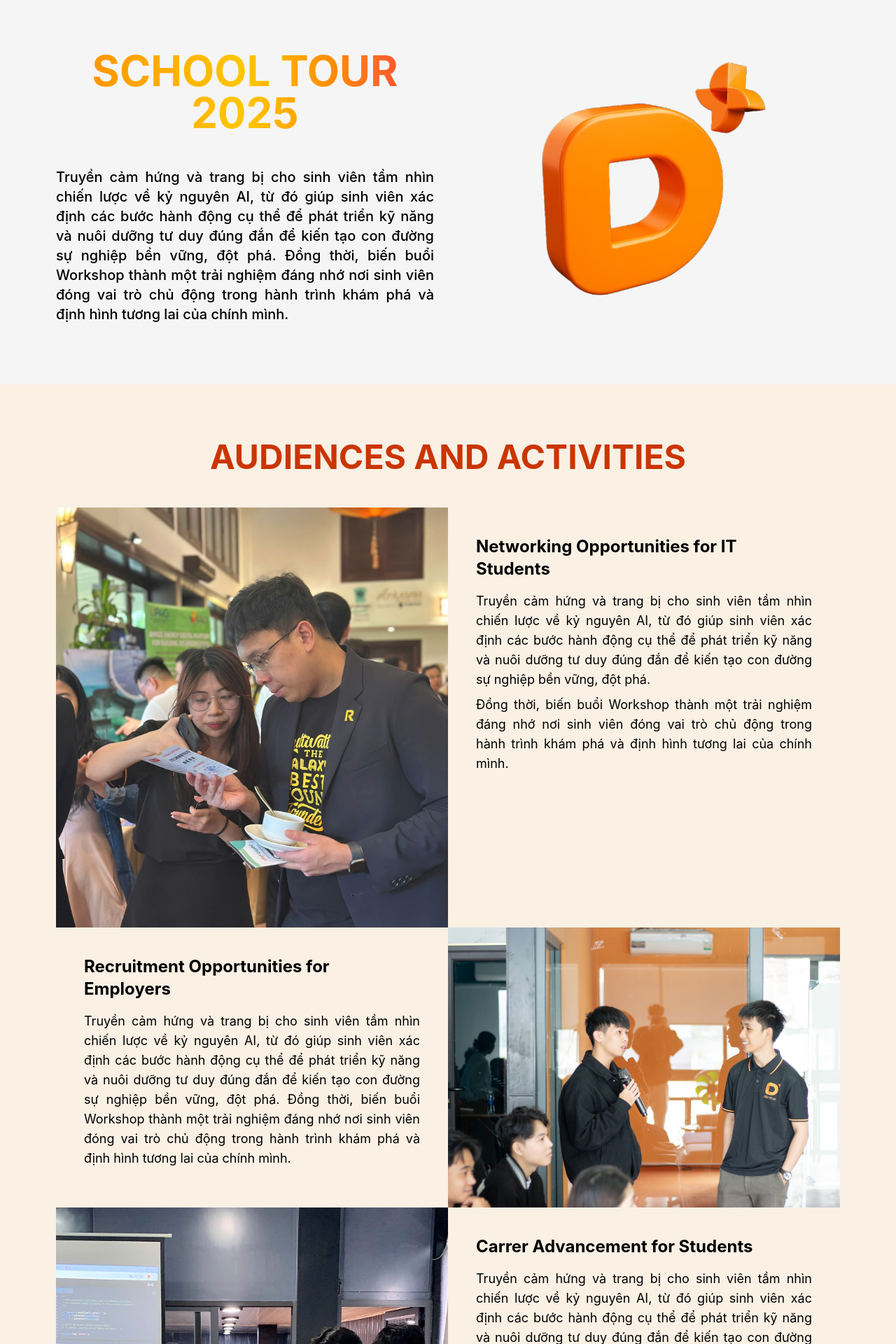
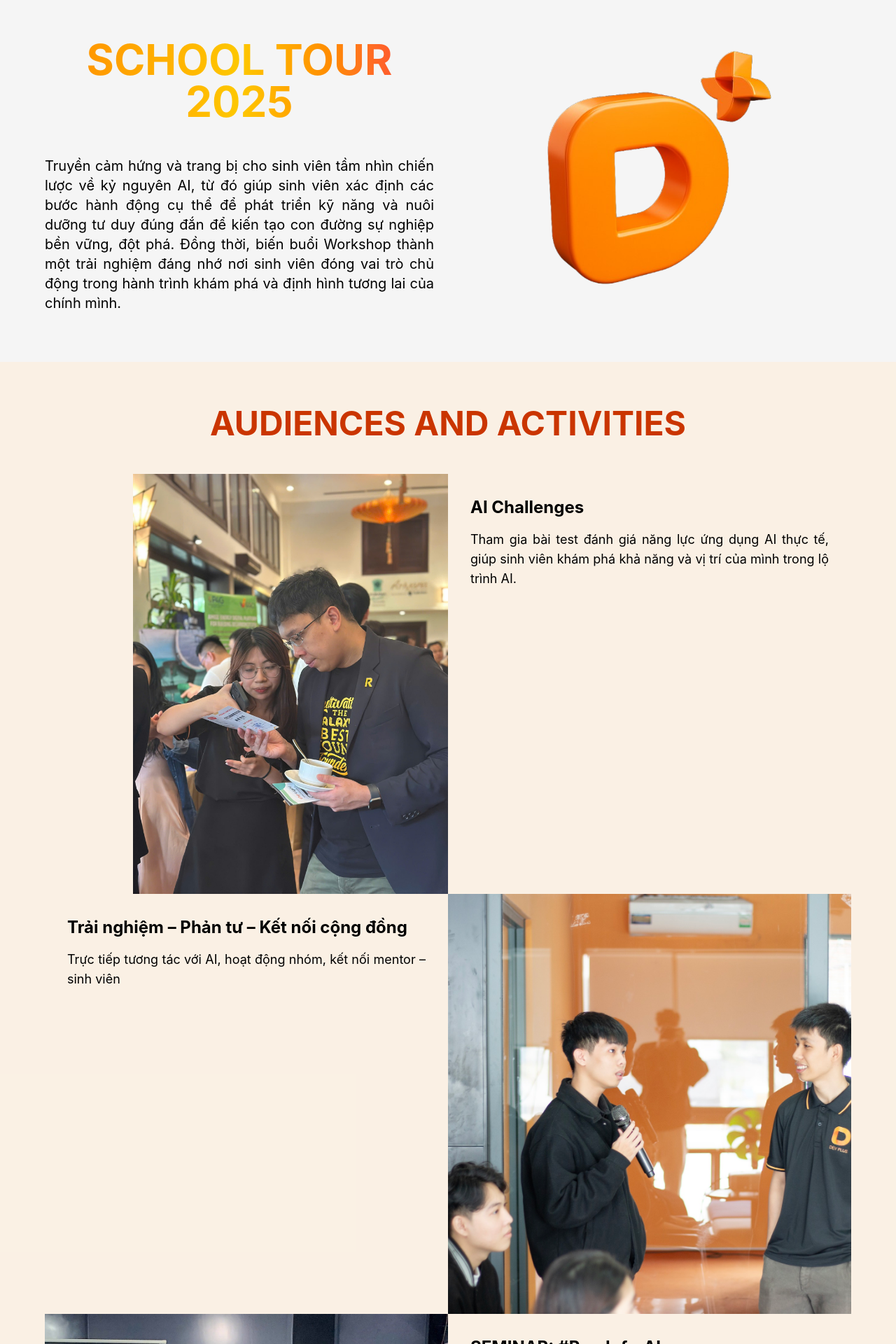
Before and after one commit to thienbuidev/SchoolTour-LandingPage, a React (Vite) app: page / in a window 1280 px wide. Shown: the part 880-2800 px from the top of the page at 70% size. Built offline with nearby package versions, Linux system fonts and the light colour scheme.

Commit message:
feat: update ui

```diff
--- a/src/pages/HomePage/Achievement.tsx
+++ b/src/pages/HomePage/Achievement.tsx
@@ -104,7 +104,7 @@ const AchievementSection: React.FC = () => {
           </div>
         </Col>
         <Col xs={24} md={12}>
-          <div className="md:text-5xl text-3xl font-bold text-center mb-12 uppercase">
+          <div className="md:text-4xl lg:text-5xl text-3xl font-bold text-center mb-12 uppercase">
             Thành tựu nổi bật
           </div>
 
--- a/src/pages/HomePage/Activities.tsx
+++ b/src/pages/HomePage/Activities.tsx
@@ -8,61 +8,64 @@ import Dev10 from "../../assets/hinh10.jpg";
 const activities = [
   {
     image: Dev7,
-    title: "Networking Opportunities for IT Students",
+    title: "AI Challenges",
     description: [
-      "Truyền cảm hứng và trang bị cho sinh viên tầm nhìn chiến lược về kỷ nguyên AI, từ đó giúp sinh viên xác định các bước hành động cụ thể để phát triển kỹ năng và nuôi dưỡng tư duy đúng đắn để kiến tạo con đường sự nghiệp bền vững, đột phá. ",
-      "Đồng thời, biến buổi Workshop thành một trải nghiệm đáng nhớ nơi sinh viên đóng vai trò chủ động trong hành trình khám phá và định hình tương lai của chính mình.",
+      "Tham gia bài test đánh giá năng lực ứng dụng AI thực tế, giúp sinh viên khám phá khả năng và vị trí của mình trong lộ trình AI.",
+      // "Đồng thời, biến buổi Workshop thành một trải nghiệm đáng nhớ nơi sinh viên đóng vai trò chủ động trong hành trình khám phá và định hình tương lai của chính mình.",
     ],
   },
   {
     image: Dev8,
-    title: "Recruitment Opportunities for Employers",
+    title: "Trải nghiệm – Phản tư – Kết nối cộng đồng",
     description: [
-      "Truyền cảm hứng và trang bị cho sinh viên tầm nhìn chiến lược về kỷ nguyên AI, từ đó giúp sinh viên xác định các bước hành động cụ thể để phát triển kỹ năng và nuôi dưỡng tư duy đúng đắn để kiến tạo con đường sự nghiệp bền vững, đột phá. ",
-      "Đồng thời, biến buổi Workshop thành một trải nghiệm đáng nhớ nơi sinh viên đóng vai trò chủ động trong hành trình khám phá và định hình tương lai của chính mình.",
+      "Trực tiếp tương tác với AI, hoạt động nhóm, kết nối mentor – sinh viên",
+      // "Đồng thời, biến buổi Workshop thành một trải nghiệm đáng nhớ nơi sinh viên đóng vai trò chủ động trong hành trình khám phá và định hình tương lai của chính mình.",
     ],
   },
   {
     image: Dev9,
-    title: "Carrer Advancement for Students",
+    title: "SEMINAR: #ReadyforAI",
     description: [
-      "Truyền cảm hứng và trang bị cho sinh viên tầm nhìn chiến lược về kỷ nguyên AI, từ đó giúp sinh viên xác định các bước hành động cụ thể để phát triển kỹ năng và nuôi dưỡng tư duy đúng đắn để kiến tạo con đường sự nghiệp bền vững, đột phá. ",
-      "Đồng thời, biến buổi Workshop thành một trải nghiệm đáng nhớ nơi sinh viên đóng vai trò chủ động trong hành trình khám phá và định hình tương lai của chính mình.",
+      "Truyền cảm hứng và nâng cao nhận thức về ứng dụng AI trong ngành CNTT.",
+      // "Đồng thời, biến buổi Workshop thành một trải nghiệm đáng nhớ nơi sinh viên đóng vai trò chủ động trong hành trình khám phá và định hình tương lai của chính mình.",
     ],
   },
   {
     image: Dev10,
-    title: "Career Advancement for Employers",
+    title: "Trải Nghiệm Gian Hàng Doanh Nghiệp",
     description: [
-      "Truyền cảm hứng và trang bị cho sinh viên tầm nhìn chiến lược về kỷ nguyên AI, từ đó giúp sinh viên xác định các bước hành động cụ thể để phát triển kỹ năng và nuôi dưỡng tư duy đúng đắn để kiến tạo con đường sự nghiệp bền vững, đột phá. ",
-      "Đồng thời, biến buổi Workshop thành một trải nghiệm đáng nhớ nơi sinh viên đóng vai trò chủ động trong hành trình khám phá và định hình tương lai của chính mình.",
+      "Khu vực trưng bày, trải nghiệm sản phẩm và công nghệ từ các doanh nghiệp đồng hành.",
+      // "Đồng thời, biến buổi Workshop thành một trải nghiệm đáng nhớ nơi sinh viên đóng vai trò chủ động trong hành trình khám phá và định hình tương lai của chính mình.",
     ],
   },
 ];
 
 const Activities = () => {
   return (
-    <div className="bg-orange-100/50 md:p-20 py-6">
-      <div className="md:text-5xl text-2xl font-bold text-center md:mb-12 mb-6 uppercase text-orange-700">
+    <div className="bg-orange-100/50 md:p-10 lg:p-16 py-6">
+      <div className="md:text-4xl lg:text-5xl text-2xl font-bold text-center md:mb-12 mb-6 uppercase text-orange-700">
         AUDIENCES AND ACTIVITIES
       </div>
       <div className="flex flex-col max-w-[1200px] mx-auto">
         {activities.map((activity, idx) => (
           <div
-            className={`grid md:grid-cols-2 grid-cols-1 ${
-              idx % 2 === 1 ? "flex-row-reverse" : ""
-            }`}
             key={activity.title}
+            className={`
+              block
+              md:flex
+              ${idx % 2 === 1 ? "md:flex-row-reverse" : "md:flex-row"}
+              w-full
+            `}
           >
-            {idx % 2 === 0 ? (
-              <>
+            <div className="w-full md:w-1/2 flex md:justify-end justify-center">
               <Image
                 src={activity.image}
                 alt={activity.title}
                 preview={false}
-                  className="object-cover md:!h-[600px] !h-[400px]"
+                className="object-cover md:!h-[600px] !w-[100%] max-h-[600px]"
               />
-                <div className="flex flex-col gap-4 md:p-10 p-6">
+            </div>
+            <div className="flex flex-col gap-4 md:p-8 p-4 w-full md:w-1/2 justify-start">
               <div className="md:text-2xl text-lg font-bold">
                 {activity.title}
               </div>
@@ -74,25 +77,6 @@ const Activities = () => {
                   : activity.description}
               </div>
             </div>
-              </>
-            ) : (
-              <>
-                <div className="flex flex-col gap-4 md:p-10 p-6">
-                  <div className="md:text-2xl text-lg font-bold">
-                    {activity.title}
-                  </div>
-                  <div className="md:text-lg text-sm text-justify">
-                    {activity.description}
-                  </div>
-                </div>
-                <Image
-                  src={activity.image}
-                  alt={activity.title}
-                  preview={false}
-                  className="object-cover md:h-[700px] !h-[400px]"
-                />
-              </>
-            )}
           </div>
         ))}
       </div>
--- a/src/pages/HomePage/Discussion.tsx
+++ b/src/pages/HomePage/Discussion.tsx
@@ -5,7 +5,7 @@ const Discussion = () => {
   return (
     <div className="bg-orange-700/90 md:p-20 p-4">
       <div className="flex flex-col md:gap-2 gap-4 max-w-[1200px] mx-auto">
-        <div className="md:text-5xl text-3xl font-bold text-center mb-12 uppercase text-white">
+        <div className="md:text-4xl lg:text-5xl text-3xl font-bold text-center md:mb-12 mb-2 uppercase text-white">
           PANEL DISCUSSION
         </div>
         <div className="flex items-center w-full bg-indigo-600 rounded-lg">
@@ -17,7 +17,7 @@ const Discussion = () => {
         </div>
         <Card>
           <div className="flex flex-col gap-4">
-            <div className="md:text-2xl text-lg font-bold text-center">
+            <div className="md:text-2xl text-xl font-bold text-center">
               Tham gia bài kiểm tra đánh giá năng lực sử dụng AI
             </div>
             <div className="flex md:flex-row flex-col gap-4 justify-center">
@@ -57,7 +57,7 @@ const Discussion = () => {
         </div>
         <Card>
           <div className="flex flex-col gap-4">
-            <div className="md:text-2xl text-lg font-bold text-center">
+            <div className="md:text-2xl text-xl font-bold text-center">
               AI: Bước Nhảy Vọt Cho Phát Triển Phần Mềm
             </div>
             <div className="flex flex-row gap-4 md:justify-center justify-start">
--- a/src/pages/HomePage/FooterDevplus.tsx
+++ b/src/pages/HomePage/FooterDevplus.tsx
@@ -7,7 +7,7 @@ import { FaEnvelope, FaGlobe, FaPhone } from "react-icons/fa";
 
 const FooterDevplus = () => {
   return (
-    <Footer className="bg-orange-700 flex items-center justify-between max-w-screen-2xl mx-auto md:gap-2 gap-4 !p-4">
+    <Footer className="bg-orange-700 flex items-center justify-center max-w-screen-2xl md:!gap-20 lg:!gap-10 gap-12 !p-4">
       <div className="md:p-4 p-0">
         <Image
           src={Logo}
--- a/src/pages/HomePage/HeaderDevplus.tsx
+++ b/src/pages/HomePage/HeaderDevplus.tsx
@@ -15,7 +15,7 @@ const navs = [
 
 const HeaderDevplus = ({ activeSection }: { activeSection: string }) => {
   return (
-    <Header className="hidden sticky top-0 left-0 right-0 z-99999 md:!flex md:!flex-row justify-center items-center gap-4 text-lg !text-orange-800 font-medium !bg-orange-100/50 !backdrop-blur-2xl">
+    <Header className="hidden sticky top-0 left-0 right-0 z-99999 md:flex flex-row items-center gap-4 md:text-md !text-orange-800 font-medium !bg-orange-100/50 !backdrop-blur-2xl md:overflow-x-auto whitespace-nowrap lg:justify-center justify-start px-2">
       {navs.map((nav) => (
         <div
           key={nav.id}
--- a/src/pages/HomePage/Network.tsx
+++ b/src/pages/HomePage/Network.tsx
@@ -151,7 +151,7 @@ const Network = () => {
         <div className="absolute bottom-1/4 left-1/6 w-24 h-24 bg-orange-100/30 rounded-full blur-lg backdrop-blur-sm animate-pulse delay-1000 transition-all duration-2000"></div>
       </div>
       <div className="md:p-20 p-4 relative">
-        <div className="flex flex-col md:gap-10 gap-4 max-w-[1200px] mx-auto">
+        <div className="flex flex-col sm:gap-8 md:gap-10 gap-4 max-w-[1200px] mx-auto">
           <div className="md:text-5xl text-3xl font-bold text-center uppercase text-orange-700 animate-fade-in-up transition-all duration-1000 hover:scale-105 hover:text-orange-800">
             NETWORKING
           </div>
@@ -194,9 +194,9 @@ const Network = () => {
           </div>
           <div className="flex flex-col gap-4 animate-fade-in-up delay-800 transition-all duration-1000">
             <div className="text-2xl font-bold text-center uppercase text-orange-700 transition-all duration-300 hover:scale-105 hover:text-orange-800">
-              Partners
+              Mạng lưới đối tác
             </div>
-            <div className="grid md:grid-cols-4 grid-cols-2 md:gap-4 gap-2">
+            <div className="grid md:grid-cols-3 lg:grid-cols-4 grid-cols-2 md:gap-4 gap-2">
               {partners.map((org, index) => (
                 <div
                   key={org.name}
--- a/src/pages/HomePage/Ready4AIPrograms.tsx
+++ b/src/pages/HomePage/Ready4AIPrograms.tsx
@@ -56,14 +56,14 @@ const Ready4AIPrograms = () => {
           </div>
         </div>
       </div> */}
-      <div className="flex md:flex-row flex-col items-center justify-center md:gap-30 gap-4">
+      <div className="flex md:flex-row flex-col-reverse items-center justify-center md:gap-30 gap-4 ">
         <Image
           src={PymaridIC}
           alt="Ready4AI"
           preview={false}
           className="p-4 md:p-0"
         />
-        <div className="flex flex-row md:flex-col relative text-4xl md:text-7xl mt-0 md:mt-4 py-2 pl-4 before:content-[''] before:absolute before:left-0 before:top-0 before:bottom-0 before:w-1 before:bg-gradient-to-b before:from-yellow-400 before:to-red-500">
+        <div className="flex gap-2 flex-row md:flex-col relative text-3xl md:text-5xl lg:text-6xl md:px-6 mt-0 md:mt-4 py-2 pl-4 before:content-[''] before:absolute before:left-0 before:top-0 before:bottom-0 before:w-1 before:bg-gradient-to-b before:from-yellow-400 before:to-red-500">
           <h1 className="font-semibold">DevPlus</h1>
           <h1 className="text-orange-500 font-semibold">Philosophy</h1>
         </div>
--- a/src/pages/HomePage/SchoolTour.tsx
+++ b/src/pages/HomePage/SchoolTour.tsx
@@ -20,12 +20,12 @@ const SchoolTour = () => {
   }, []);
 
   return (
-    <div className="grid md:grid-cols-2 grid-cols-1 md:gap-10 gap-4 max-w-[1400px] mx-auto md:p-20 p-6">
+    <div className="grid md:grid-cols-2 grid-cols-1 md:gap-10 gap-4 max-w-[1400px] mx-auto md:p-8 lg:p-16 p-6">
       <div className="flex flex-col justify-center items-center">
-        <div className="md:text-6xl text-4xl font-bold text-center md:mb-12 mb-6 uppercase bg-gradient-to-r from-orange-400 via-yellow-400 to-red-500 bg-clip-text text-transparent">
+        <div className="md:text-5xl lg:text-6xl text-3xl font-bold text-center md:mb-12 mb-6 uppercase bg-gradient-to-r from-orange-400 via-yellow-400 to-red-500 bg-clip-text text-transparent">
           SCHOOL TOUR 2025
         </div>
-        <p className="md:text-xl text-sm text-justify font-medium">
+        <p className="md:text-xl text-sm text-justify font-base sm:max-w-xl">
           Truyền cảm hứng và trang bị cho sinh viên tầm nhìn chiến lược về kỷ
           nguyên AI, từ đó giúp sinh viên xác định các bước hành động cụ thể để
           phát triển kỹ năng và nuôi dưỡng tư duy đúng đắn để kiến tạo con đường
--- a/src/pages/HomePage/Speaker.tsx
+++ b/src/pages/HomePage/Speaker.tsx
@@ -43,7 +43,7 @@ const speakers = [
 
 const Speaker = () => {
   return (
-    <div className="bg-orange-700 md:p-20 p-4 pb-8">
+    <div className="bg-orange-700 md:p-8 lg:p-16 p-4 pb-8">
       <div className="flex flex-col gap-2 max-w-[1000px] mx-auto">
         <div className="md:text-5xl text-3xl font-bold text-center md:mb-12 mb-2 uppercase text-white">
           OUR SPEAKERS
@@ -58,7 +58,7 @@ const Speaker = () => {
                 src={speaker.image}
                 alt={speaker.name}
                 preview={false}
-                className="!rounded-lg w-full object-cover md:!h-[240px] !h-[180px]"
+                className="!rounded-lg w-full object-cover md:!h-[240px] sm:!h-[220px] !h-[180px]"
               />
               <div className="flex flex-col gap-1 md:p-4 p-2 bg-orange-800 rounded-b-lg text-white">
                 <div>
```
Also changed, not shown: src/pages/HomePage/Introduction.tsx (+14 -12 lines). Lines whose indentation alone changed are shown as unchanged.
